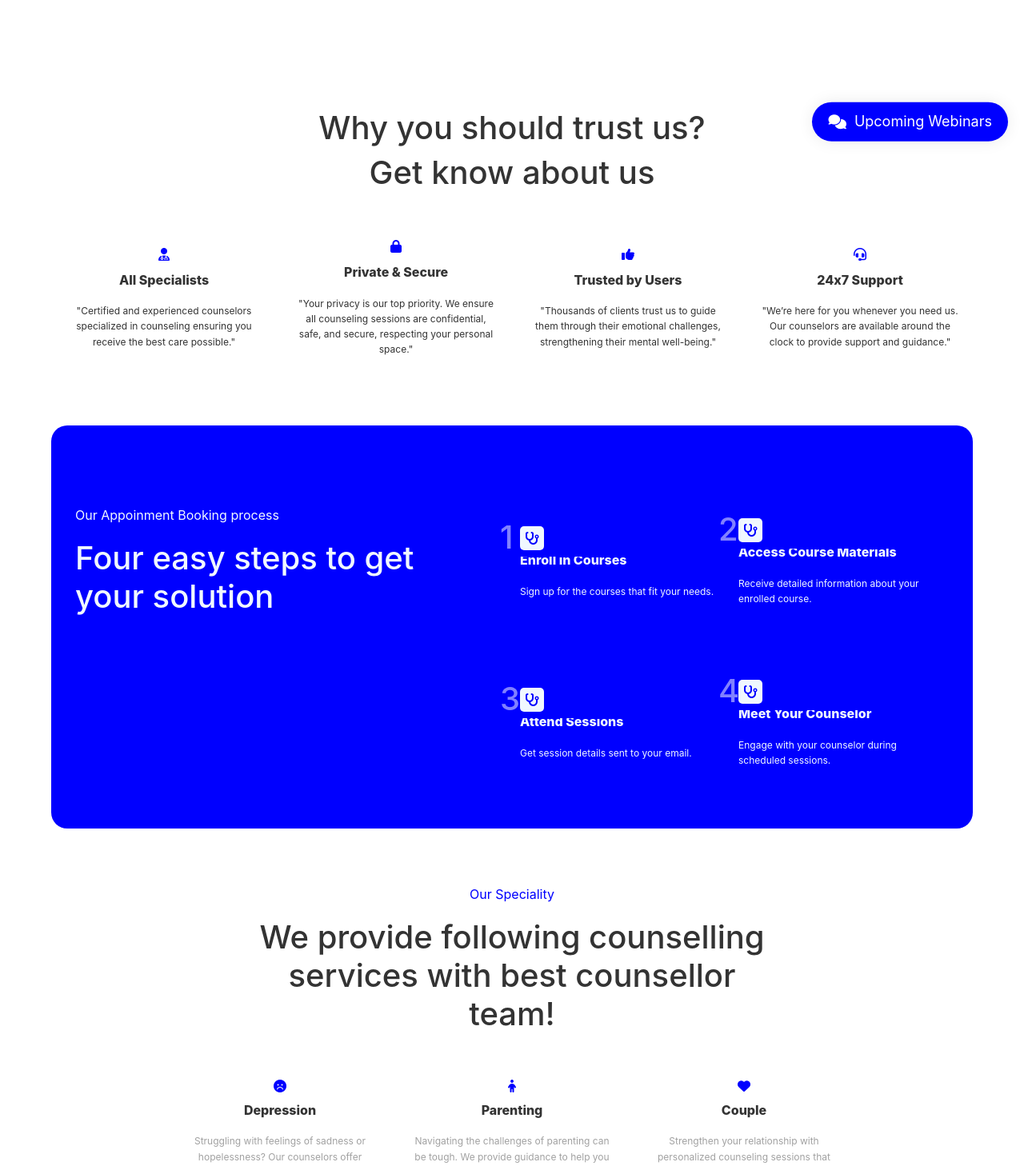
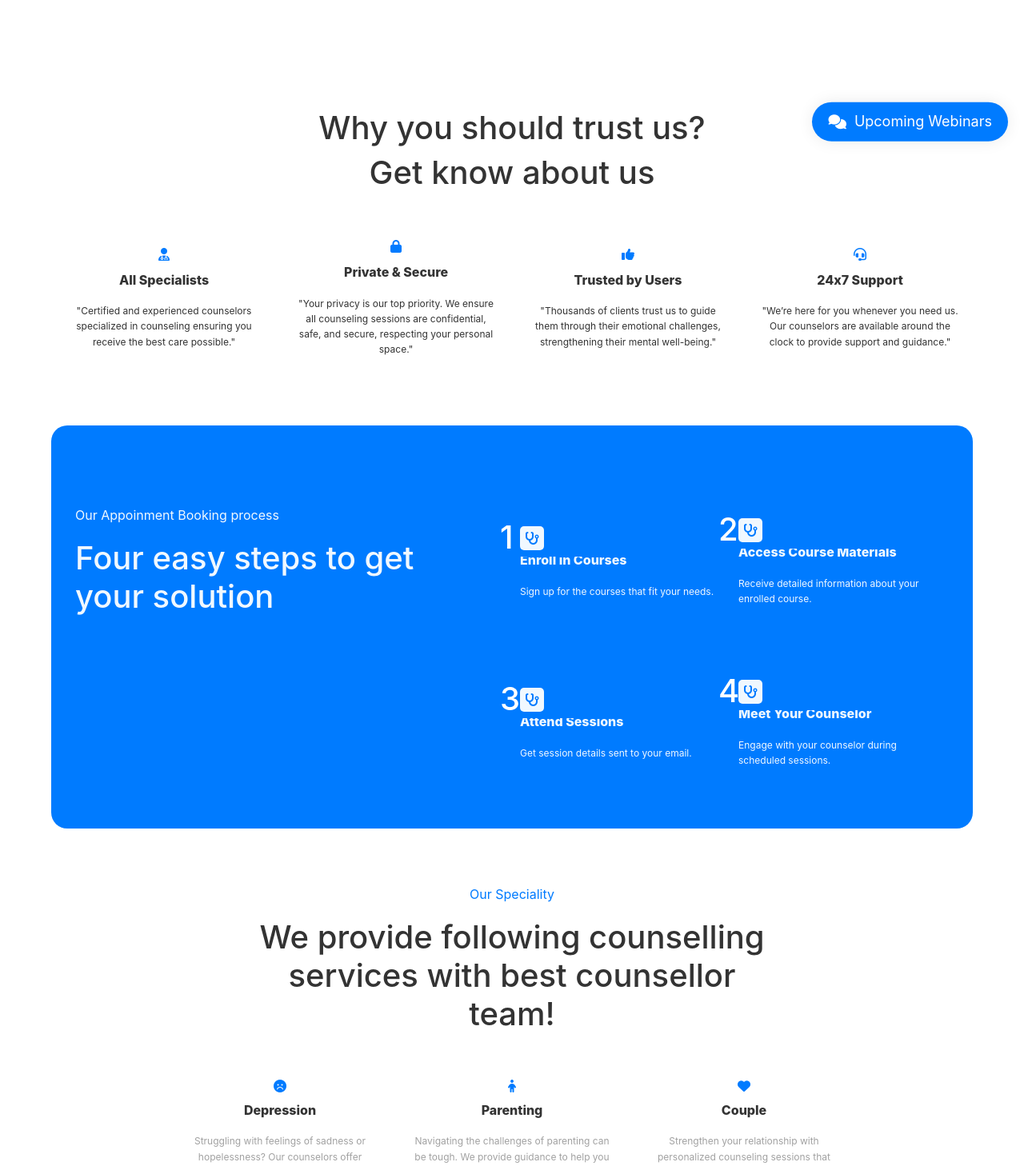
Before and after one commit to prathameshkhandare/Connectcounsellor, a React (Vite) app in the folder Client/: page / in a window 1280 px wide. Shown: the part 600-2058 px from the top of the page at 80% size. Built offline with nearby package versions, Linux system fonts and the light colour scheme; no server answers.

Commit message:
landing page color changed from blue to #007bff

```diff
--- a/Client/src/App.css
+++ b/Client/src/App.css
@@ -470,7 +470,7 @@ border-bottom: 1px #ccc;
   background-color: rgba(233, 233, 233, 0.382);
   padding: 10px;
   border-radius: 500px;
-  color: blue;
+  color: #007bff;
   background-color: transparent;
 }
 .bold{
@@ -494,7 +494,7 @@ border-bottom: 1px #ccc;
   display: flex;
   justify-content: space-between;
   width: 90%;
-  background-color: blue;
+  background-color:#007bff;
   padding: 30px;
   padding-top: 50px;
   padding-bottom: 50px;
@@ -510,7 +510,7 @@ color: aliceblue;
   display: grid;
   grid-template-columns: 1fr 1fr;
  width: 50%;
- background-color: blue;
+ background-color: #007bff;
 
 }
 .steps-inner-flex-container2{
@@ -518,22 +518,22 @@ color: aliceblue;
   flex-direction: column;
   justify-content: center;
   margin: 10px;
-  background-color: blue;
+  background-color: #007bff;
 
 }
 .steps-inner-flex-container2 h1{
   transform: translate(-25px,46px);
-  color: rgb(129, 129, 255);
+  color: rgb(255, 255, 255);
   z-index: 0;
 
-  background-color: blue;
+  background-color: #007bff;
 }
 .steps-inner-container1 h1{
-  background-color: blue;
+  background-color: #007bff;
   width: 500px;
 }
 .steps-inner-container1 p{
-  background-color: blue;
+  background-color: #007bff;
 }
 .steps-inner-flex-container2 i{
   background-color: aliceblue;
@@ -544,15 +544,15 @@ color: aliceblue;
   align-content: center;
   border-radius: 5px;
   z-index: 1;
-  color: blue;
+  color: #007bff;
 
 }
 .steps-inner-flex-container2 p{
-  background-color: blue;
+  background-color: #007bff;
 }
 .steps-inner-container1{
   margin-top: 50px;
-  background-color:blue;
+  background-color:#007bff;
 }
 .bold-white{
   font-weight: 800;
@@ -596,7 +596,7 @@ color: aliceblue;
   margin: 20px;
 }
 .trust-inner-flex-container i{
-  color: blue;
+  color: #007bff;
   width: 40px;
   height: 40px;
 
@@ -638,7 +638,7 @@ color: aliceblue;
     display: flex;
     justify-content: center;
     align-items: center;
-    background-color: blue;
+    background-color: #007bff;
     padding: 10px 15px; /* Reduced padding for better control */
     border-radius: 40px;
     box-shadow: 0px 0px 20px rgba(0, 0, 0, 0.082);
@@ -652,7 +652,7 @@ color: aliceblue;
     color: white;
     margin: 0 5px; /* Adjust margins for icons and text */
     font-size: 18px;
-    background-color: blue;
+    background-color: transparent;
   }
 
 
--- a/Client/src/Components/Banner.jsx
+++ b/Client/src/Components/Banner.jsx
@@ -139,7 +139,7 @@ function Banner() {
         </div>
 
         <div className="our-speciality-outer-container">
-          <p style={{ color: "blue" }}>Our Speciality</p>
+          <p style={{ color: "#007bff" }}>Our Speciality</p>
           <h1>
             We provide following counselling services with best counsellor team!
           </h1>
--- a/Client/src/Components/Stylesheets/LandingPageBlogs.css
+++ b/Client/src/Components/Stylesheets/LandingPageBlogs.css
@@ -71,7 +71,7 @@
     margin-top: 5px;
   }
   #blog-findblog-discription{
-    color: blue;
+    color: #007bff;
     font-size: 15px;
     margin-top: 5px;
   }
```
